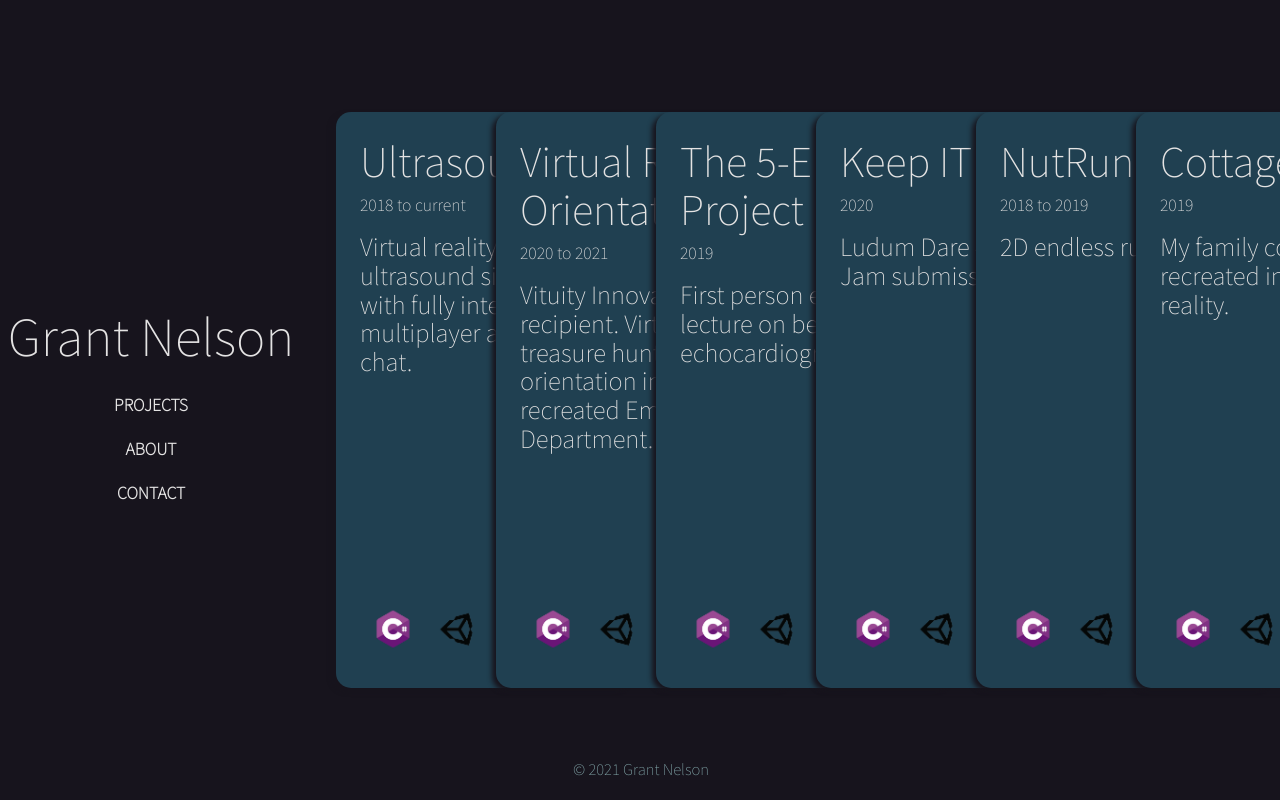
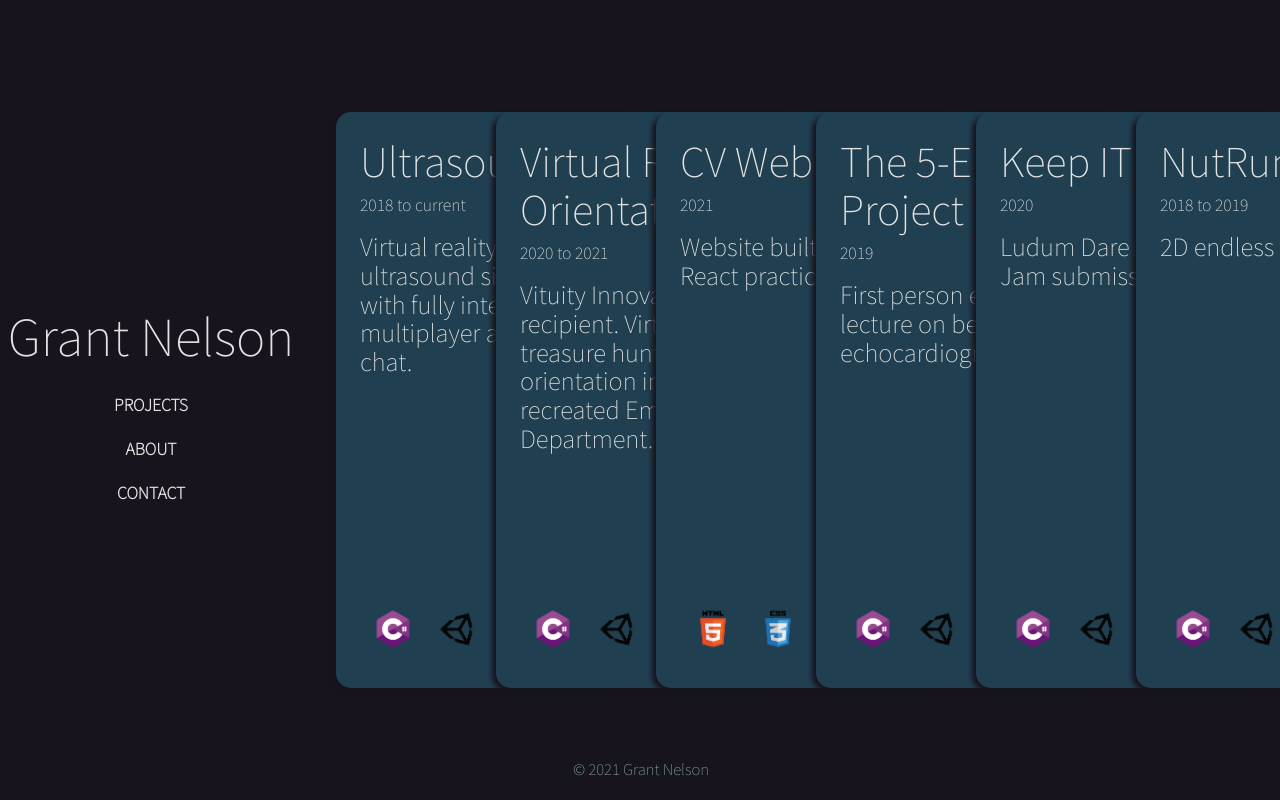
Before and after one commit to grantnelsonmd/cv, a React (Create React App) app: page / in a window 1280 px wide. Both pictures are taken after a click on the button "PROJECTS". Built offline with nearby package versions, Linux system fonts and the light colour scheme.

Commit message:
added about page experience icons

```diff
--- a/public/index.css
+++ b/public/index.css
@@ -109,13 +109,17 @@ button:hover {
 }
 
 .project-card {
+  display: -webkit-box;   /* OLD - iOS 6-, Safari 3.1-6, BB7 */
+  display: -ms-flexbox;  /* TWEENER - IE 10 */
+  display: -webkit-flex;
   display: flex;
+  flex: 1 0 auto;
   margin: auto;
   position: relative;
   flex-direction: column;
   height: 90%;
-  width: 400px;
-  min-width: 300px;
+  width: 300px;
+  min-width: 250px;
   Padding: 1.5rem;
   align-items: left;
   border-radius: 15px;
@@ -159,7 +163,24 @@ button:hover {
   display: flex;
   grid-template-columns: 50px 1fr;
   align-items: center;
-  margin: 0 0 0;
+  margin: auto;
+}
+
+.about-badges{
+  display: -webkit-box;   /* OLD - iOS 6-, Safari 3.1-6, BB7 */
+  display: -ms-flexbox;  /* TWEENER - IE 10 */
+  display: -webkit-flex; /* NEW - Safari 6.1+. iOS 7.1+, BB10 */
+  display: flex;
+  align-items: center;
+  margin: auto;
+  flex: 1 0 auto;
+  position: relative;
+  -webkit-flex-wrap: wrap;
+  -ms-flex-wrap: wrap;
+  -webkit-box-flex: 1;
+  -webkit-flex: 1 0 auto;
+  -ms-flex: 1 0 auto;
+  flex-wrap: wrap;
 }
 
 .badge-used {
--- a/src/components/About.jsx
+++ b/src/components/About.jsx
@@ -1,11 +1,36 @@
 import React from "react";
+import Badge from "./Badge";
 
 function About(props){
 
+    let skills = [
+        "csharp",
+        "unity",
+        "html",
+        "css",
+        "javascript",
+        "nodejs",
+        "react",
+        "photoshop",
+        "blender",
+    ];
+
+    function createSkillBadges(skill){
+        return (<Badge
+        skill={skill}
+        key={skills.indexOf(skill)}
+        />)
+    }
+
     return(
-        <div className="col-md-9 col-sm-12" id="about-page">
-            <p>Emergency Physician, fellowship trained in bedside ultrasound.</p>
-            <h2>Exploring virtual reality, game design, and interactive narratives in medical education.</h2>
+        <div>
+            <div className="col-md-9 col-sm-12" id="about-page">
+                <p>Emergency Physician, fellowship trained in bedside ultrasound.</p>
+                <h2>Exploring virtual reality, game design, and interactive narratives in medical education.</h2>
+                <br></br>
+                    <p>Experienced with:</p>
+                    <div className="about-badges">{skills.map(createSkillBadges)}</div>
+            </div>
         </div>
     )
 }
--- a/src/components/Badge.jsx
+++ b/src/components/Badge.jsx
@@ -30,6 +30,34 @@ function Badge(props){
             return(
                 <div className="badge"><img src={photoshop} alt=""/></div>
             );
+        case "html":
+        return(
+            <div className="badge"><img src={html} alt=""/></div>
+        );
+        case "react":
+            return(
+                <div className="badge"><img src={react} alt=""/></div>
+            );
+        case "css":
+            return(
+                <div className="badge"><img src={css} alt=""/></div>
+            );
+        case "javascript":
+            return(
+                <div className="badge"><img src={javascript} alt=""/></div>
+            );
+        case "nodejs":
+            return(
+                <div className="badge"><img src={nodejs} alt=""/></div>
+            );
+        case "unreal":
+            return(
+                <div className="badge"><img src={unreal} alt=""/></div>
+            );
+        case "solidity":
+            return(
+                <div className="badge"><img src={solidity} alt=""/></div>
+            );
         default:
             return(
                 <div className="badge">{props.skill}</div>
--- a/src/projects.js
+++ b/src/projects.js
@@ -12,6 +12,13 @@ const projects = [
         dateEnd: "2021",
         subtitle: "Vituity Innovation Grant recipient. Virtual reality treasure hunt orientation in faithfully recreated Emergency Department.",
         skills: ["csharp", "unity", "blender"]
+    },
+    {
+        title: "CV Website",
+        dateStart: "2021",
+        dateEnd: "",
+        subtitle: "Website built for CV and React practice.",
+        skills: ["html", "css", "react", "javascript"]
     },
     {
         title: "The 5-E Project",
```
